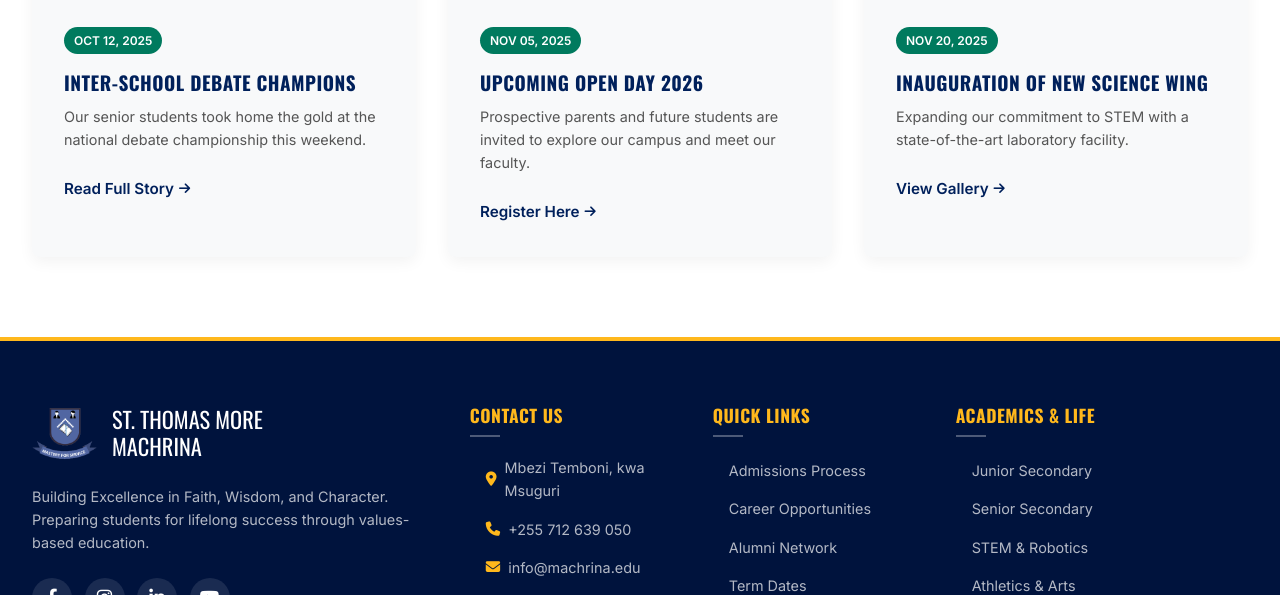
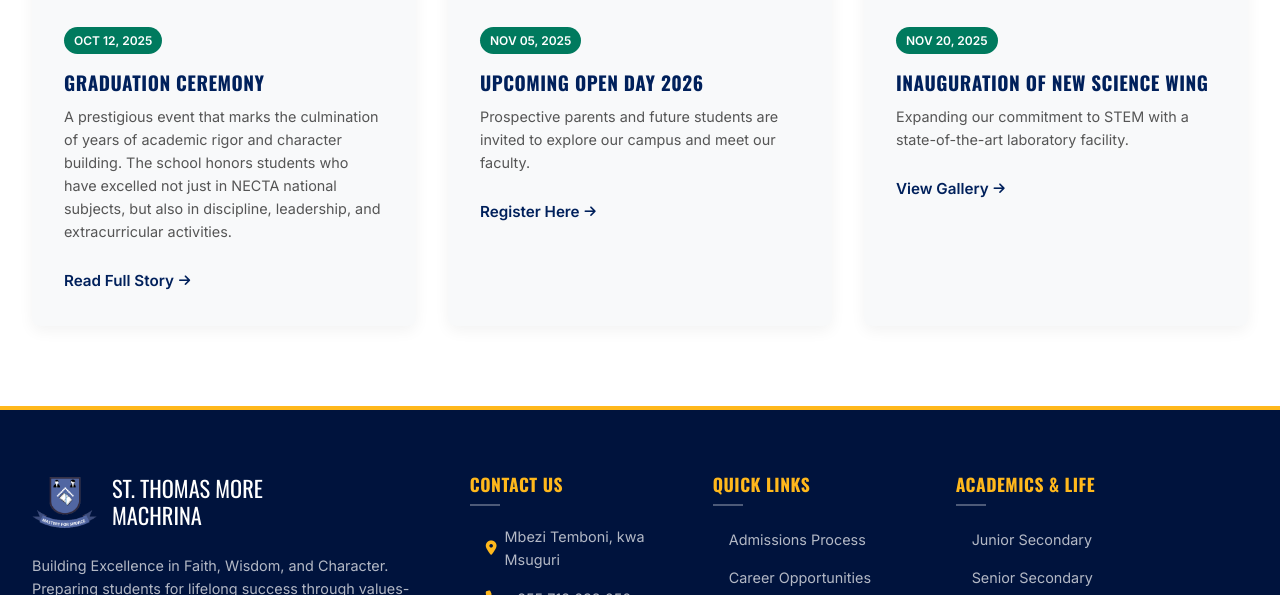
Before and after one commit to bventure22/Thomasmorehighschool, a plain HTML site: page index.html in a window 1280 px wide. Shown: the part 3646-4241 px from the top of the page. Drawn offline with nearby package versions, Linux system fonts and the light colour scheme.

Commit message:
Update values image and news section content

```diff
--- a/index.html
+++ b/index.html
@@ -153,7 +153,6 @@
 
         /* Split Section: Values */
         .values-section { display: grid; grid-template-columns: 1fr 1fr; background: var(--navy); color: var(--white); }
-        /* UPDATED VALUES IMAGE URL */
         .values-img { background: url('images/values.png') center/cover no-repeat; min-height: 500px; position: relative; }
         .values-content { padding: 5rem 4rem; display: flex; flex-direction: column; justify-content: center; }
         .values-content h2 { color: var(--gold); margin-bottom: 1rem; }
@@ -391,12 +390,12 @@
             <div class="news-grid">
                 <div class="news-card reveal delay-1">
                     <div class="news-img">
-                        <img src="https://images.unsplash.com/photo-1552664730-d307ca884978?q=80&w=800&auto=format&fit=crop" alt="Debate Winners">
+                        <img src="images/event1.png" alt="Graduation Ceremony">
                     </div>
                     <div class="news-content">
                         <span class="news-date">Oct 12, 2025</span>
-                        <h3>Inter-school Debate Champions</h3>
-                        <p>Our senior students took home the gold at the national debate championship this weekend.</p>
+                        <h3>Graduation Ceremony</h3>
+                        <p>A prestigious event that marks the culmination of years of academic rigor and character building. The school honors students who have excelled not just in NECTA national subjects, but also in discipline, leadership, and extracurricular activities.</p>
                         <a href="#">Read Full Story <i class="fa-solid fa-arrow-right"></i></a>
                     </div>
                 </div>
```
